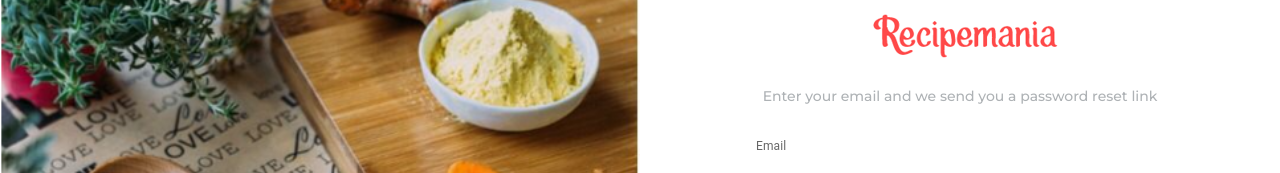
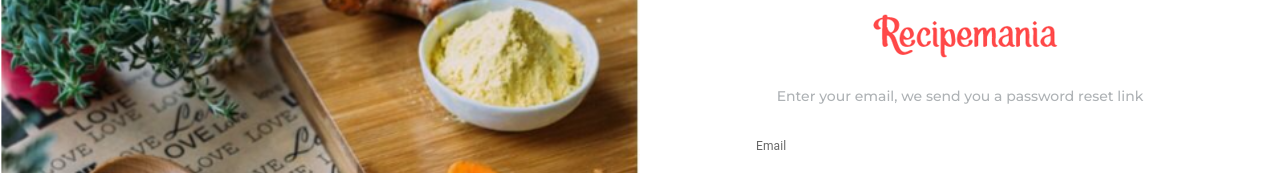
Before and after one commit to saints23githubbeck/ctarecipenia, a React (Create React App) app: page /resetlink in a window 1280 px wide. Shown: the part 181-354 px from the top of the page. Built offline with nearby package versions, Linux system fonts and the light colour scheme.

Commit message:
firstcommit

```diff
--- a/src/App.js
+++ b/src/App.js
@@ -8,7 +8,7 @@ import Header from './Components/Shared/Header/Header';
 import Communities from './Components/CommunityContainer/Communities/Communities';/*
 import LoginRegister from './Components/LoginRegister/LoginRegister'; */
 import Catgories from './Components/Categories/Catgories';
-import ResetLink from './Components/RestLink/ResetLink.js';
+import ResetLink from './Components/ResetLink/ResetLink.js';
 function App() {
   return (
     <div className="App">
--- a/src/Components/RestLink/ResetLink.js
+++ b/src/Components/ResetLink/ResetLink.js
@@ -12,7 +12,7 @@ const ResetLink = () => {
             </div>
             <div className='col-md-6 col-12 p-5 text-center'>
                 <img className='pt-5 ' src={logo} alt="" />
-                <p className='py-3 resetText'>Enter your email and we send you a password reset link</p>
+                <p className='py-3 resetText'>Enter your email, we send you a password reset link</p>
                 <TextField className='textfield'
                   label="Email"
                   type="email"
```
Also changed, not shown: src/Components/ResetLink/Restlink.css (renamed from src/Components/RestLink/Restlink.css).
